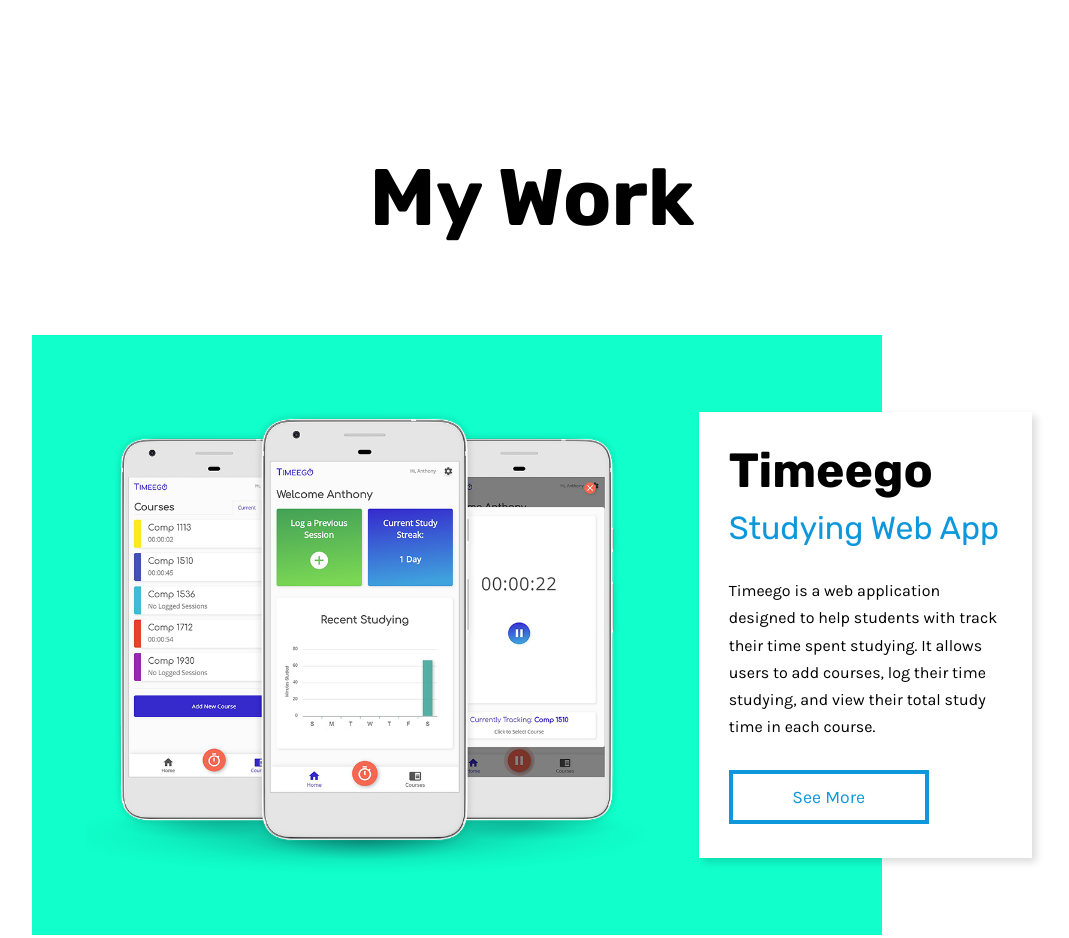
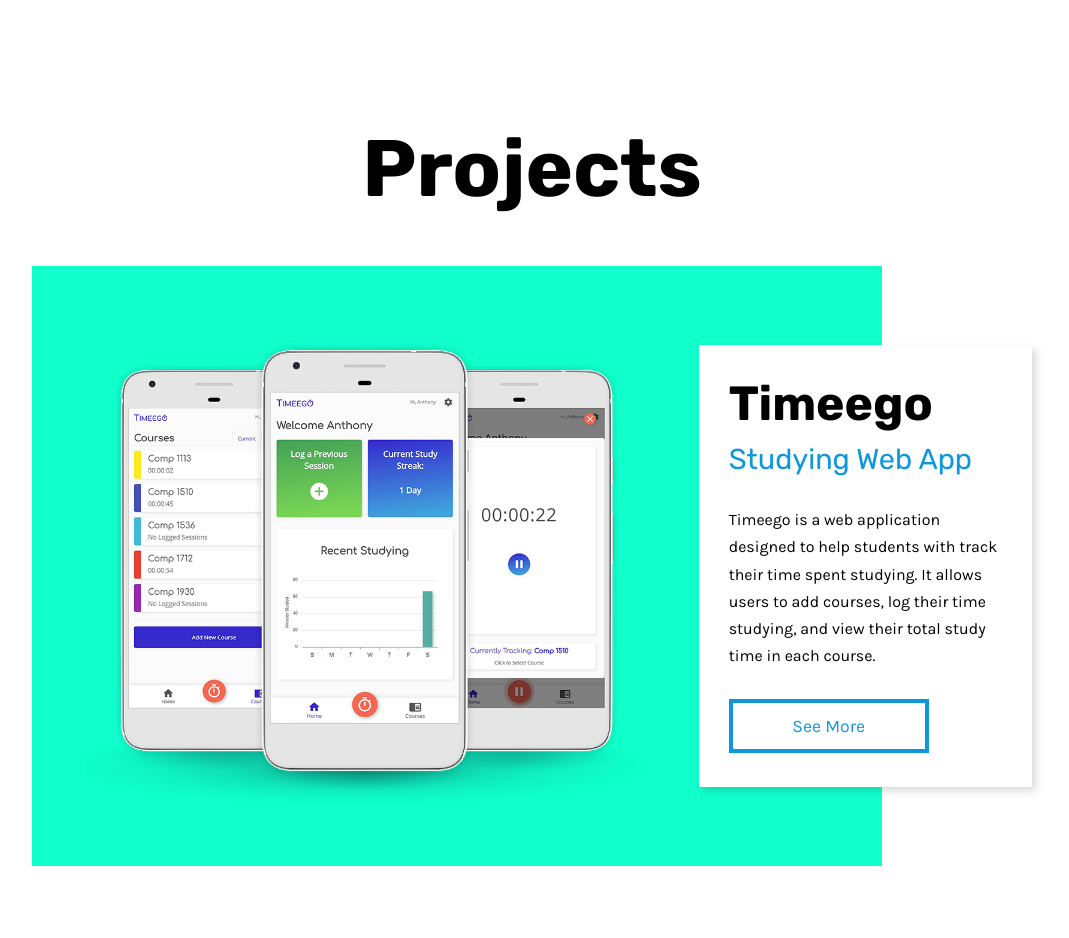
Before and after one commit to antcar112/portfolio-v1, a Gatsby site: page / in a window 1280 px wide. Shown: the part 680-1618 px from the top of the page, without its empty margins (108-1177 px from the left). Built offline with nearby package versions, Linux system fonts and the light colour scheme; Gatsby itself is replaced by a stand-in of ours.

Commit message:
spacing adjustment

```diff
--- a/src/components/About/AboutIntro.js
+++ b/src/components/About/AboutIntro.js
@@ -20,10 +20,10 @@
 	}
 
 	${media.down.md} {
-		margin: 30px auto 25px;
 		grid-template-columns: 1fr;
 		grid-template-rows: auto auto;
 		grid-template-areas: "image" "card";
+		grid-gap: 25px;
 	}
 `;
 
@@ -73,7 +73,6 @@
 	}
 
 	${media.down.md} {
-		top: -25px;
 		justify-self: center;
 	}
 
--- a/src/components/About/Text.js
+++ b/src/components/About/Text.js
@@ -31,6 +31,5 @@
 	${media.down.sm} {
 		font-size: 1em;
 		line-height: 1.4em;
-		margin: 0 25px;
 	}
 `;
--- a/src/components/Button/Button.js
+++ b/src/components/Button/Button.js
@@ -77,9 +77,6 @@
 	}
 
 	${media.down.md} {
-		width: 220px;
-		padding: 1.1em;
-
 		& span {
 			font-size: 1em;
 		}
@@ -133,6 +130,8 @@
 	padding: 1.25em;
 
 	${media.down.md} {
+		width: 220px;
+		padding: 1.1em;
 	}
 `;
 
--- a/src/components/Hero/Hero.js
+++ b/src/components/Hero/Hero.js
@@ -6,7 +6,7 @@
 
 const StyledHero = styled.div`
 	width: 100%;
-	height: 90vh;
+	height: calc(100vh - 60px);
 	padding: 0 50px;
 	background: ${({ theme }) => theme.color.bg};
 	text-align: center;
@@ -43,6 +43,8 @@
 
 const HeroText = styled.span`
 	font-size: 1.8em;
+	display: block;
+	margin-bottom: 80px;
 
 	${media.down.md} {
 		font-size: 1.4em;
@@ -65,8 +67,8 @@
 				<HeroText>
 					I’m a software developer and designer from Vancouver, BC
 				</HeroText>
+				<Btn text={'See my work'} handleClick={scrollDown} />
 			</div>
-			<Btn text={'See my work'} handleClick={scrollDown} />
 		</StyledHero>
 	);
 };
--- a/src/components/Work/ProjectList.js
+++ b/src/components/Work/ProjectList.js
@@ -1,66 +1,7 @@
 import React from 'react';
 
 import Project from './Project';
-import timeego from '../../images/timeego.png';
-import cody from '../../images/cody-cameron.png';
-import pizza from '../../images/pizza.png';
-
-const projects = [
-	{
-		title       : 'Timeego',
-		subtitle    : 'Studying Web App',
-		description :
-			'Timeego is a web application designed to help students with track their time spent studying. It allows users to add courses, log their time studying, and view their total study time in each course.',
-		link        : '/timeego/',
-		image       : timeego,
-		background  : '#10ffcb',
-	},
-	{
-		title       : 'Cody Cameron',
-		subtitle    : 'Artist Portfolio Website',
-		description :
-			'This is a portfolio website made for Cody Cameron, a graphic designer and artist based in Vancouver, BC.',
-		link        : '/cody-cameron/',
-		image       : cody,
-		background  : '#A3D9FF',
-	},
-	{
-		title       : "Big General's",
-		subtitle    : 'Pizza Restaurant Website',
-		description :
-			'Lorem ipsum dolor sit amet, consectetur adipiscing elit. Aliquam vel facilisis ipsum, non mollis dui. Cras vulputate volutpat tellus at tempor. Sed interdum magna eu luctus iaculis. Quisque in eleifend augue.',
-		link        : '/big-generals/',
-		image       : pizza,
-		background  : '#F7E8A4 ',
-	},
-	{
-		title       : 'Project 4',
-		subtitle    : 'Pizza Restaurant Website',
-		description :
-			'Lorem ipsum dolor sit amet, consectetur adipiscing elit. Aliquam vel facilisis ipsum, non mollis dui. Cras vulputate volutpat tellus at tempor. Sed interdum magna eu luctus iaculis. Quisque in eleifend augue.',
-		link        : '/project-4/',
-		image       : timeego,
-		background  : '#7E6B8F',
-	},
-	{
-		title       : 'Project 5',
-		subtitle    : 'Pizza Restaurant Website',
-		description :
-			'Lorem ipsum dolor sit amet, consectetur adipiscing elit. Aliquam vel facilisis ipsum, non mollis dui. Cras vulputate volutpat tellus at tempor. Sed interdum magna eu luctus iaculis. Quisque in eleifend augue.',
-		link        : '/project-5/',
-		image       : cody,
-		background  : '#EE4266',
-	},
-	{
-		title       : 'Project 6',
-		subtitle    : 'Pizza Restaurant Website',
-		description :
-			'Lorem ipsum dolor sit amet, consectetur adipiscing elit. Aliquam vel facilisis ipsum, non mollis dui. Cras vulputate volutpat tellus at tempor. Sed interdum magna eu luctus iaculis. Quisque in eleifend augue.',
-		link        : '/project-6/',
-		image       : pizza,
-		background  : '#FFD23F',
-	},
-];
+import projects from '../../content/projects.js';
 
 const ProjectList = () => {
 	return (
--- a/src/components/Work/ProjectStyles.js
+++ b/src/components/Work/ProjectStyles.js
@@ -45,8 +45,8 @@
 	}
 `;
 
-export const StyledProject = styled.div`
-	margin-top: 90px;
+export const StyledProject = styled.article`
+	margin-bottom: 90px;
 	width: 100%;
 	display: grid;
 	${props => (props.index % 2 === 0 ? evenStyles : oddStyles)};
--- a/src/components/Work/Work.js
+++ b/src/components/Work/Work.js
@@ -1,12 +1,10 @@
 import React from 'react';
 import styled from 'styled-components';
-
-import { media } from '../../utils/media.js';
 
 import Container from '../Container/Container';
 import ProjectList from './ProjectList';
 
-const Heading = styled.h1`${media.down.lg} {margin-bottom: 50px;}`;
+const Heading = styled.h1``;
 
 const StyledWork = styled.section`
 	width: 100%;
@@ -14,11 +12,20 @@
 	transition: ${({ theme }) => theme.hoverTransition};
 `;
 
+const ScrollTarget = styled.div`
+	width: 1px;
+	height: 1px;
+	background: none;
+	position: relative;
+	top: -90px;
+`;
+
 const Work = () => {
 	return (
-		<StyledWork id="scroll-target">
+		<StyledWork>
+			<ScrollTarget id="scroll-target" />
+			<Heading>Projects</Heading>
 			<Container>
-				<Heading>My Work</Heading>
 				<ProjectList />
 			</Container>
 		</StyledWork>
--- /dev/null
+++ b/src/content/projects.js
@@ -0,0 +1,62 @@
+import timeego from '../images/timeego.png';
+import cody from '../images/cody-cameron.png';
+import pizza from '../images/pizza.png';
+
+const projects = [
+	{
+		title       : 'Timeego',
+		subtitle    : 'Studying Web App',
+		description :
+			'Timeego is a web application designed to help students with track their time spent studying. It allows users to add courses, log their time studying, and view their total study time in each course.',
+		link        : '/timeego/',
+		image       : timeego,
+		background  : '#10ffcb',
+	},
+	{
+		title       : 'Cody Cameron',
+		subtitle    : 'Artist Portfolio Website',
+		description :
+			'This is a portfolio website made for Cody Cameron, a graphic designer and artist based in Vancouver, BC.',
+		link        : '/cody-cameron/',
+		image       : cody,
+		background  : '#A3D9FF',
+	},
+	{
+		title       : "Big General's",
+		subtitle    : 'Pizza Restaurant Website',
+		description :
+			'Lorem ipsum dolor sit amet, consectetur adipiscing elit. Aliquam vel facilisis ipsum, non mollis dui. Cras vulputate volutpat tellus at tempor. Sed interdum magna eu luctus iaculis. Quisque in eleifend augue.',
+		link        : '/big-generals/',
+		image       : pizza,
+		background  : '#F7E8A4 ',
+	},
+	{
+		title       : 'Project 4',
+		subtitle    : 'Pizza Restaurant Website',
+		description :
+			'Lorem ipsum dolor sit amet, consectetur adipiscing elit. Aliquam vel facilisis ipsum, non mollis dui. Cras vulputate volutpat tellus at tempor. Sed interdum magna eu luctus iaculis. Quisque in eleifend augue.',
+		link        : '/project-4/',
+		image       : timeego,
+		background  : '#7E6B8F',
+	},
+	{
+		title       : 'Project 5',
+		subtitle    : 'Pizza Restaurant Website',
+		description :
+			'Lorem ipsum dolor sit amet, consectetur adipiscing elit. Aliquam vel facilisis ipsum, non mollis dui. Cras vulputate volutpat tellus at tempor. Sed interdum magna eu luctus iaculis. Quisque in eleifend augue.',
+		link        : '/project-5/',
+		image       : cody,
+		background  : '#EE4266',
+	},
+	{
+		title       : 'Project 6',
+		subtitle    : 'Pizza Restaurant Website',
+		description :
+			'Lorem ipsum dolor sit amet, consectetur adipiscing elit. Aliquam vel facilisis ipsum, non mollis dui. Cras vulputate volutpat tellus at tempor. Sed interdum magna eu luctus iaculis. Quisque in eleifend augue.',
+		link        : '/project-6/',
+		image       : pizza,
+		background  : '#FFD23F',
+	},
+];
+
+export default projects;
--- a/src/styles/GlobalStyle.js
+++ b/src/styles/GlobalStyle.js
@@ -85,11 +85,14 @@
         color:  ${({ theme }) => theme.color.primary};
         font-size: 2em;
 
-        ${media.down.lg} {
+        ${media.down.xl} {
             font-size: 1.8em;
         }
+        ${media.down.lg} {
+            font-size: 1.6em;
+        }
         ${media.down.md} {
-            font-size: 1.7em;
+            font-size: 1.6em;
         }
         ${media.down.sm} {
             font-size: 1.5em;
```
